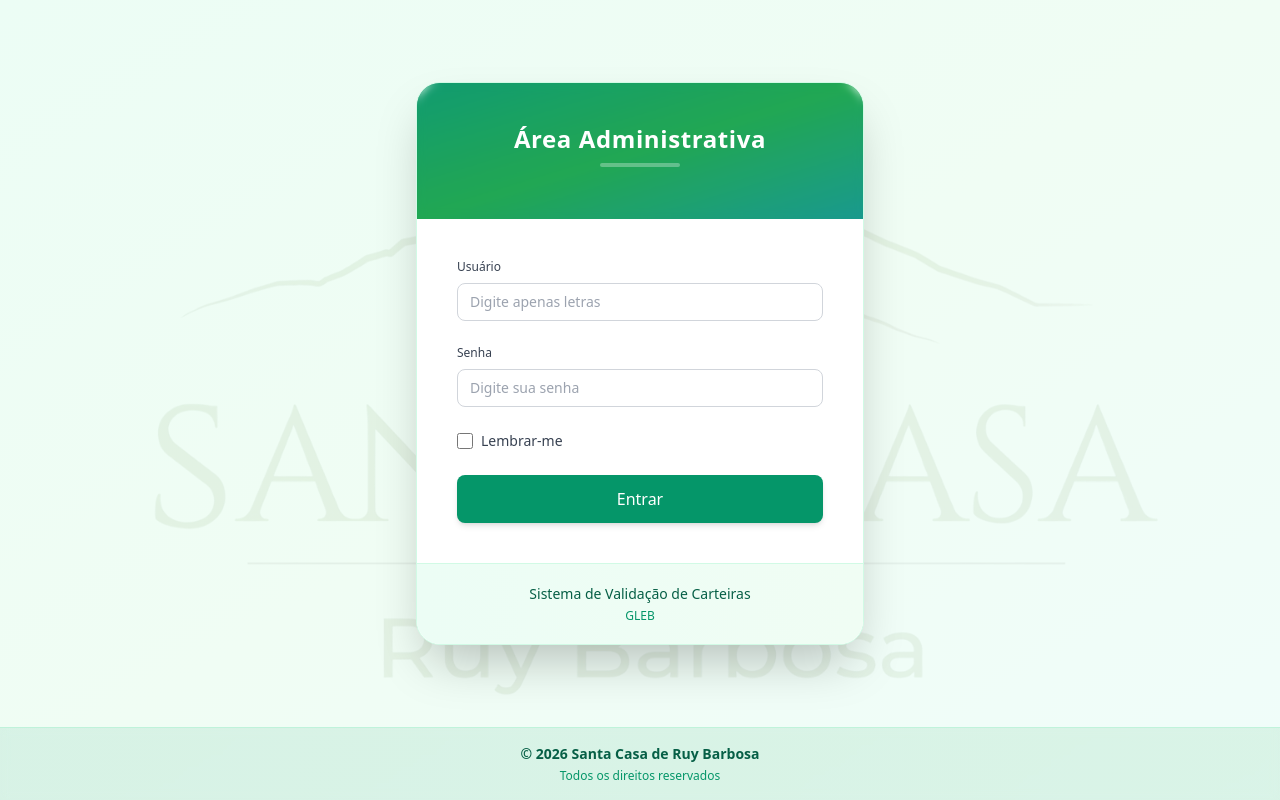
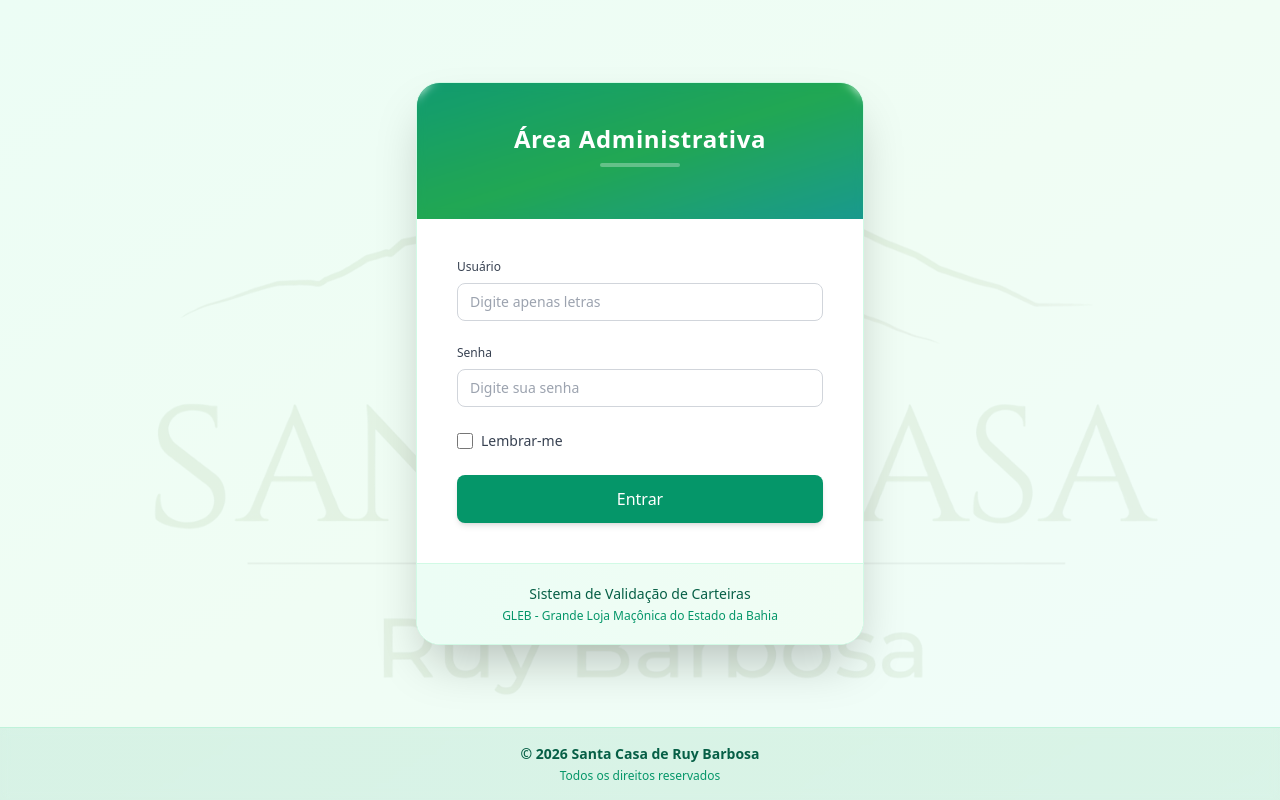
Before and after one commit to dihgomes/sistema_gleb, a React (Vite) app in the folder frontend/: page /admin/login in a window 1280 px wide. Built offline with nearby package versions, Linux system fonts and the light colour scheme; no server answers.

Commit message:
Adicionando descrição

```diff
--- a/frontend/src/components/admin/LoginPage.tsx
+++ b/frontend/src/components/admin/LoginPage.tsx
@@ -140,7 +140,7 @@ export default function LoginPage() {
               Sistema de Validação de Carteiras
             </p>
             <p className="text-xs text-emerald-600 mt-1">
-              GLEB
+              GLEB - Grande Loja Maçônica do Estado da Bahia
             </p>
           </div>
         </div>
```
